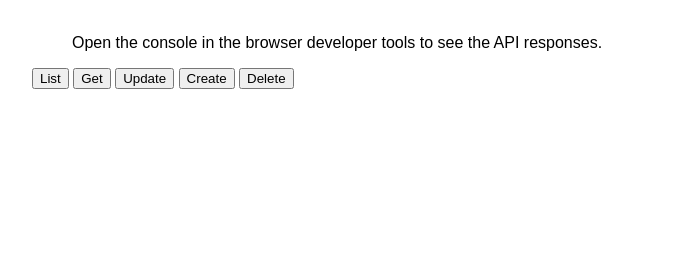
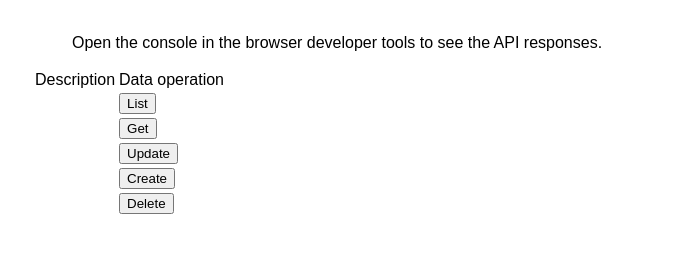
Before and after one commit to mksuni/static-web-app-vanillabasic, a website: page src/index.html in a window 1280 px wide. Shown: the part 191-444 px from the top of the page, without its empty margins (288-971 px from the left). Drawn offline with Linux system fonts and the light colour scheme.

Commit message:
Update index.html

```diff
--- a/src/index.html
+++ b/src/index.html
@@ -15,11 +15,29 @@
     Open the console in the browser developer tools to see the API responses.
 </blockquote>
 <div>
-    <button id="list" onclick="list()">List</button>
-    <button id="get" onclick="get()">Get</button>
-    <button id="update" onclick="update()">Update</button>
-    <button id="create" onclick="create()">Create</button>
-    <button id="delete" onclick="del()">Delete</button>
+ <table class="tg">
+<thead>
+     <tr>
+    <td class="tg-0lax">Description</td><td class="tg-0lax">Data operation</td>
+  </tr>
+</thead>
+    <tr>
+    <td class="tg-0lax"></td><td class="tg-0lax"><button id="list" onclick="list()">List</button></td>
+  </tr>
+   <tr>
+    <td class="tg-0lax"></td><td class="tg-0lax"> <button id="get" onclick="get()">Get</button></td>
+  </tr>
+   <tr>
+    <td class="tg-0lax"></td><td class="tg-0lax"><button id="update" onclick="update()">Update</button></td>
+  </tr>
+   <tr>
+    <td class="tg-0lax"></td><td class="tg-0lax"><button id="create" onclick="create()">Create</button></td>
+  </tr>
+  <tr>
+    <td class="tg-0lax"></td><td class="tg-0lax"><button id="delete" onclick="del()">Delete</button></td>
+  </tr>
+</table>
+
 </div>
 <script>
     // add JavaScript here
```
